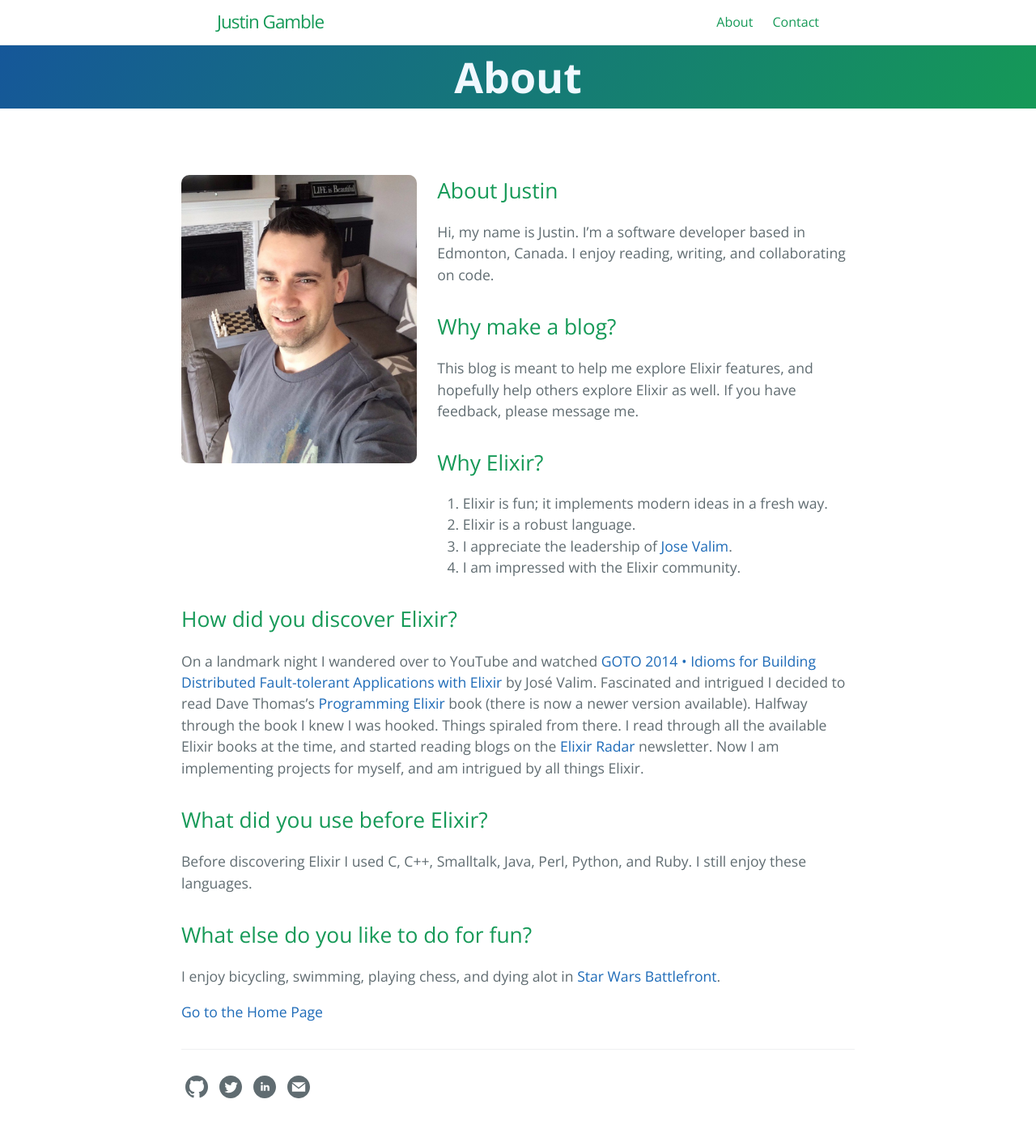
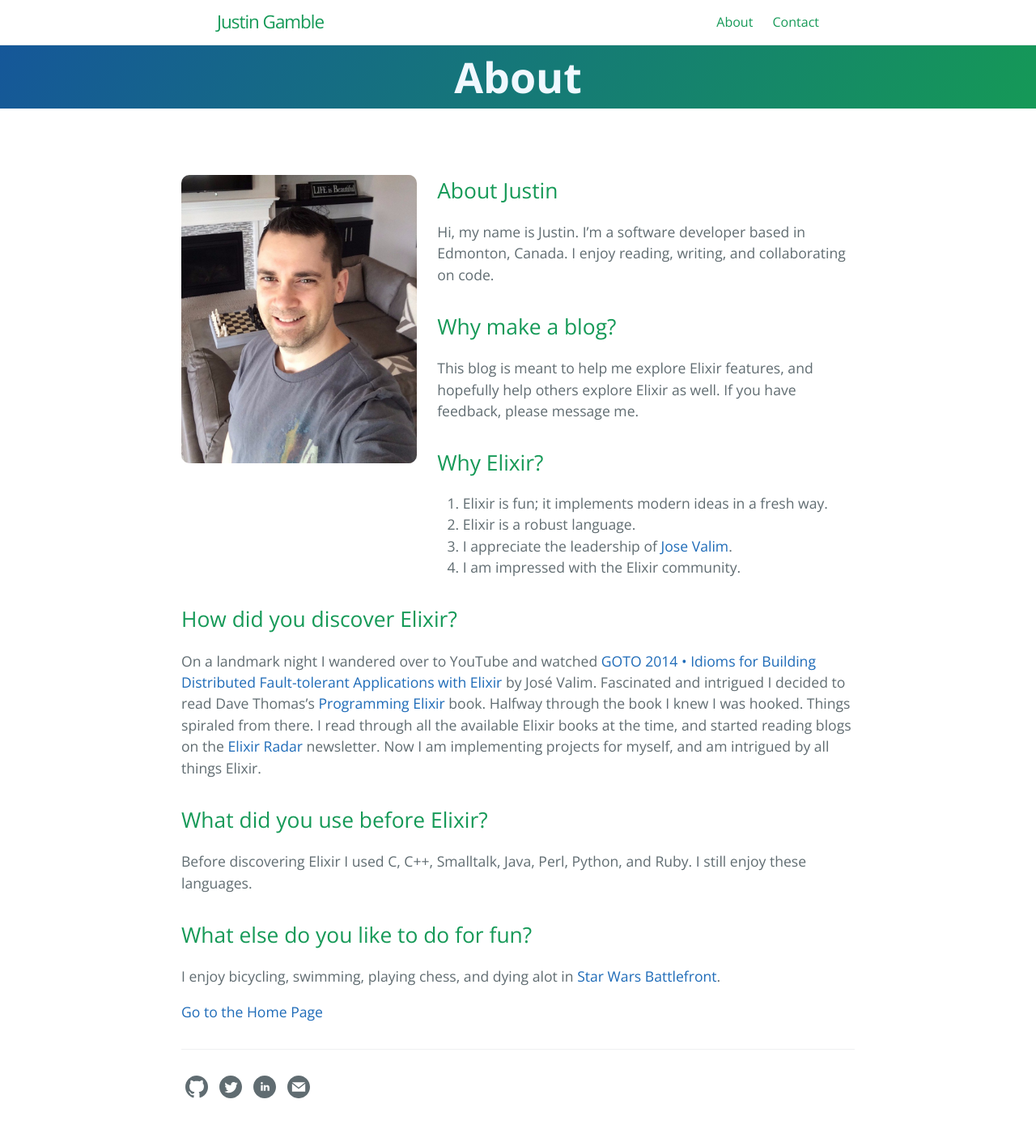
Before and after one commit to justingamble/justingamble.github.io, a Jekyll site: the page built from about.md, in a window 1280 px wide. Shown: the whole page at 81% size. Built offline with Jekyll 4.4.1, drawn with Linux system fonts in a browser that asks for light colours.

Commit message:
about.md: correction to text

```diff
--- a/about.md
+++ b/about.md
@@ -29,7 +29,7 @@
 
 On a landmark night I wandered over to YouTube and watched [GOTO 2014 • Idioms for Building Distributed Fault-tolerant Applications with Elixir](https://www.youtube.com/watch?v=B4rOG9Bc65Q){:target="_blank"} by José Valim.
 Fascinated and intrigued I decided to read Dave Thomas's
-[Programming Elixir](https://www.amazon.com/Programming-Elixir-1-6-Functional-Concurrent/dp/1680502999/){:target="_blank"} book (there is now a newer version available).  Halfway through the book I knew I was hooked.  Things spiraled from there.  I read through all the available Elixir books at the time, and started reading blogs on the [Elixir Radar](http://plataformatec.com.br/elixir-radar/weekly-newsletter){:target="_blank"} newsletter.  Now I am implementing projects for myself, and am intrigued by all things Elixir.
+[Programming Elixir](https://www.amazon.com/Programming-Elixir-1-6-Functional-Concurrent/dp/1680502999/){:target="_blank"} book.  Halfway through the book I knew I was hooked.  Things spiraled from there.  I read through all the available Elixir books at the time, and started reading blogs on the [Elixir Radar](http://plataformatec.com.br/elixir-radar/weekly-newsletter){:target="_blank"} newsletter.  Now I am implementing projects for myself, and am intrigued by all things Elixir.
 
 ## What did you use before Elixir?
 
```
